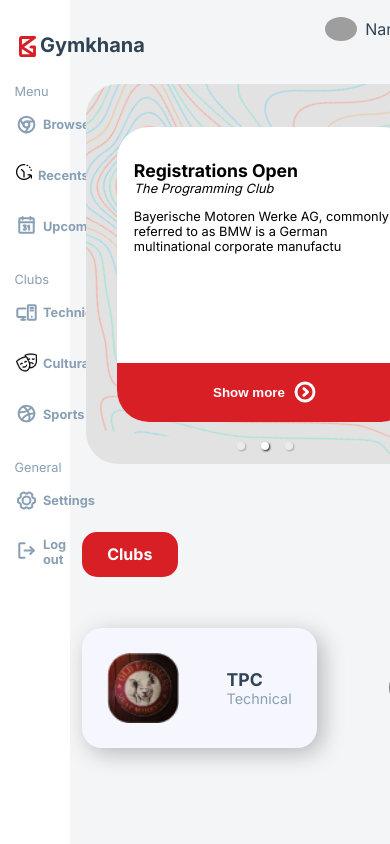
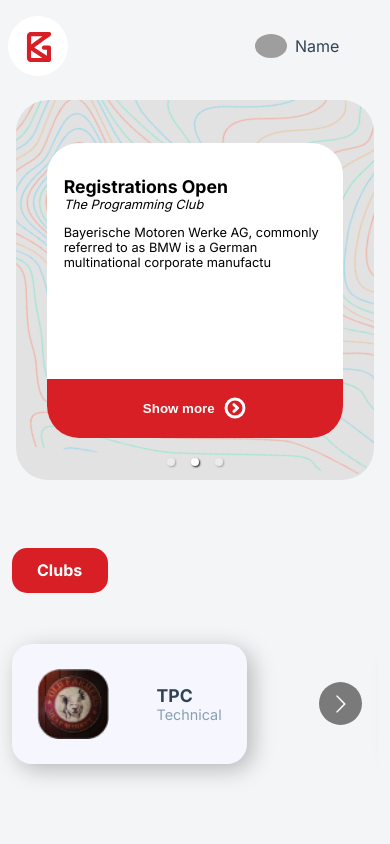
Before and after one commit to BitByte-TPC/gymkhana, a React (Vite) app in the folder ui/: page / in a window 390 px wide. Shown: the top 844 px of the page. Built offline with nearby package versions, Linux system fonts and the light colour scheme; no server answers; sample sign-in values are in the browser's storage; grey boxes are pictures that could not be loaded.

Commit message:
feat(ui): responsive sidebar

```diff
--- a/ui/src/components/Sidebar/Sidebar.tsx
+++ b/ui/src/components/Sidebar/Sidebar.tsx
@@ -1,4 +1,4 @@
-import React from 'react';
+import React, {useEffect, useRef} from 'react';
 import {
   logo,
   googleChromeIcon,
@@ -11,19 +11,54 @@
   signoutIcon,
 } from '../../assets';
 import {SidebarRow} from './SidebarRow';
-
+import {useNavigate} from 'react-router-dom';
 import styles from './styles.module.scss';
 
-export const Sidebar: React.FC<{}> = () => {
+interface SidebarProps {
+  isSidebarOpenOnMobile: boolean;
+  setIsSidebarOpenOnMobile: (isSidebarOpenOnMobile: boolean) => void;
+}
+
+export const Sidebar: React.FC<SidebarProps> = ({
+  isSidebarOpenOnMobile,
+  setIsSidebarOpenOnMobile,
+}) => {
+  const sidebarRef = useRef<HTMLDivElement>(null);
+
+  const navigate = useNavigate();
+  const logoutHandler = () => {
+    window.sessionStorage.removeItem('token');
+    navigate('/login', {replace: true});
+  };
+  useEffect(() => {
+    const handleClickOutside = (event: MouseEvent) => {
+      if (
+        sidebarRef.current &&
+        !sidebarRef.current.contains(event.target as Node)
+      ) {
+        setIsSidebarOpenOnMobile(false);
+      }
+    };
+    document.addEventListener('mousedown', handleClickOutside);
+
+    return () => {
+      document.removeEventListener('mousedown', handleClickOutside);
+    };
+  });
   return (
-    <div className={styles.container}>
+    <div
+      ref={sidebarRef}
+      className={`${styles.container} ${
+        isSidebarOpenOnMobile ? styles.openSidebar : ''
+      }`}
+    >
+      <div className={styles.menuContainer}>
         <div className={styles.container_row_heading}>
           <div>
             <img className={styles.icon} src={logo} alt="logo" />
           </div>
           <div className={styles.text}>Gymkhana</div>
         </div>
-
         <div>
           <div className={styles.container_text_row}>Menu</div>
         </div>
@@ -45,7 +80,8 @@
         </div>
 
         <SidebarRow icon={settingsIcon} text="Settings" />
-      <SidebarRow icon={signoutIcon} text="Log out" />
+        <SidebarRow icon={signoutIcon} text="Log out" onClick={logoutHandler} />
+      </div>
     </div>
   );
 };
--- a/ui/src/components/Sidebar/SidebarRow.tsx
+++ b/ui/src/components/Sidebar/SidebarRow.tsx
@@ -4,12 +4,13 @@
 interface Props {
   icon: string;
   text: string;
+  onClick?: () => void;
   //   isActive: boolean;
 }
 
 export const SidebarRow: React.FC<Props> = props => {
   return (
-    <div className={styles.container_row}>
+    <div className={styles.container_row} onClick={props.onClick}>
       <div className={styles.row_content}>
         <div className={styles.icondesign}>
           <img src={props.icon} alt="icon" />
--- a/ui/src/components/Sidebar/styles.module.scss
+++ b/ui/src/components/Sidebar/styles.module.scss
@@ -1,14 +1,18 @@
 .container {
   display: flex;
   flex-direction: column;
-  height: 100%;
+  width: 18vw;
+  height: 100vh;
   background-color: var(--primary-bg);
+  transition: transform 0.3s ease-in-out;
 }
-
+.openSidebar {
+  transform: translateX(0) !important;
+}
 .container_row_heading {
   display: flex;
+  margin-left: 3.4vw;
   border-left: 5px solid var(--primary-bg);
-  margin-left: 3.1vw;
 }
 
 .container_row_heading > * {
@@ -20,14 +24,15 @@
   height: 6vh;
   padding: 5px;
   display: flex;
-  justify-content: center;
+  justify-content: flex-start;
   border-left: 5px solid var(--primary-bg);
   align-items: center;
 }
 
 .row_content {
-  width: 10vw;
+  width: 50%;
   height: 6vh;
+  margin-left: 3.4vw;
   margin-top: 4vh;
   display: flex;
   align-items: center;
@@ -60,11 +65,12 @@
 }
 
 .container_text_row {
-  margin-left: 3.7vw;
   margin-top: 2.5vh;
+  margin-left: 3.4vw;
   color: var(--secondary-text);
   font-size: 0.8rem;
   font-weight: 400;
+  margin-bottom: 0.5rem;
 }
 
 .icondesign {
@@ -76,8 +82,17 @@
 .icontext {
   margin-top: -3.8vh;
   flex: 2;
-  margin-left: 1.5vw;
   color: var(--secondary-text);
   font-size: 0.8rem;
   font-weight: 600;
 }
+@import '../../index';
+
+@media only screen and (max-width: $sm) {
+  .container {
+    width: 70vw;
+    position: absolute;
+    z-index: 1;
+    transform: translateX(-50rem);
+  }
+}
--- a/ui/src/components/TopBar/index.tsx
+++ b/ui/src/components/TopBar/index.tsx
@@ -1,8 +1,22 @@
 import styles from './styles.module.scss';
+import {logo} from '../../assets';
+interface TopBarProps {
+  isSidebarOpenOnMobile: boolean;
+  setIsSidebarOpenOnMobile: (isSidebarOpenOnMobile: boolean) => void;
+}
 
-export const TopBar: React.FC = () => {
+export const TopBar: React.FC<TopBarProps> = ({
+  isSidebarOpenOnMobile,
+  setIsSidebarOpenOnMobile,
+}) => {
+  const menuClickHandler = () => {
+    setIsSidebarOpenOnMobile(!isSidebarOpenOnMobile);
+  };
   return (
     <div className={styles.container}>
+      <div className={styles.logoContainer} onClick={menuClickHandler}>
+        <img className={styles.logo} src={logo} alt="logo" />
+      </div>
       <div className={styles.profileInfoContainer}>
         <img
           src="https://cdn.pixabay.com/photo/2016/08/08/09/17/avatar-1577909_960_720.png"
--- a/ui/src/components/TopBar/styles.module.scss
+++ b/ui/src/components/TopBar/styles.module.scss
@@ -1,8 +1,22 @@
+.logoContainer {
+  padding: 1rem;
+  width: 60px;
+  height: 60px;
+  background-color: white;
+  border-radius: 50%;
+  margin-left: 0.5rem;
+}
+.logo {
+  width: 30px;
+  height: 30px;
+}
 .container {
   height: 10vh;
   display: flex;
-  justify-content: flex-end;
+  justify-content: space-between;
+  align-items: center;
   padding-top: 1vh;
+  margin-bottom: 1rem;
 }
 
 .profileInfoContainer {
@@ -22,3 +36,13 @@
   color: var(--primary-text);
   margin-left: 1vh;
 }
+@import '../../index';
+
+@media only screen and (min-width: $sm) {
+  .logoContainer {
+    display: none;
+  }
+  .container {
+    justify-content: flex-end;
+  }
+}
--- a/ui/src/pages/Home/index.tsx
+++ b/ui/src/pages/Home/index.tsx
@@ -1,3 +1,4 @@
+import {useState} from 'react';
 import {ClubsCarousel} from '../../components/ClubsCarousel';
 import {EventsCarousel} from '../../components/EventsCarousel';
 import {NewsCarousel} from '../../components/NewsCarousel';
@@ -6,13 +7,22 @@
 import styles from './styles.module.scss';
 
 export const Home: React.FC = () => {
+  const [isSidebarOpenOnMobile, setIsSidebarOpenOnMobile] = useState(false);
   return (
     <div className={styles.container}>
-      <div className={styles.NavContainer}>
-        <Sidebar />
-      </div>
-      <div className={styles.mainContent}>
-        <TopBar />
+      <Sidebar
+        isSidebarOpenOnMobile={isSidebarOpenOnMobile}
+        setIsSidebarOpenOnMobile={setIsSidebarOpenOnMobile}
+      />
+      <div
+        className={`${styles.mainContent} ${
+          isSidebarOpenOnMobile ? styles.mainContentBlur : ''
+        }`}
+      >
+        <TopBar
+          isSidebarOpenOnMobile={isSidebarOpenOnMobile}
+          setIsSidebarOpenOnMobile={setIsSidebarOpenOnMobile}
+        />
         <NewsCarousel />
         <ClubsCarousel />
         <EventsCarousel />
--- a/ui/src/pages/Home/styles.module.scss
+++ b/ui/src/pages/Home/styles.module.scss
@@ -6,17 +6,23 @@
 }
 .NavContainer {
   width: 18%;
-  background-color: pink;
+  transition: transform 0.3s ease-in-out;
 }
 .mainContent {
   width: 82%;
 }
+.mainContentBlur::after {
+  content: '\A';
+  position: absolute;
+  width: 100%;
+  height: 100%;
+  top: 0;
+  left: 0;
+  background: rgba(0, 0, 0, 0.6);
+}
 
 @import '../../index';
 @media only screen and (max-width: $sm) {
-  .dummyNav {
-    display: none;
-  }
   .mainContent {
     width: 100%;
   }
```
Also changed, not shown: ui/src/global.d.ts (line endings or trailing spaces). Lines whose indentation alone changed are shown as unchanged.
